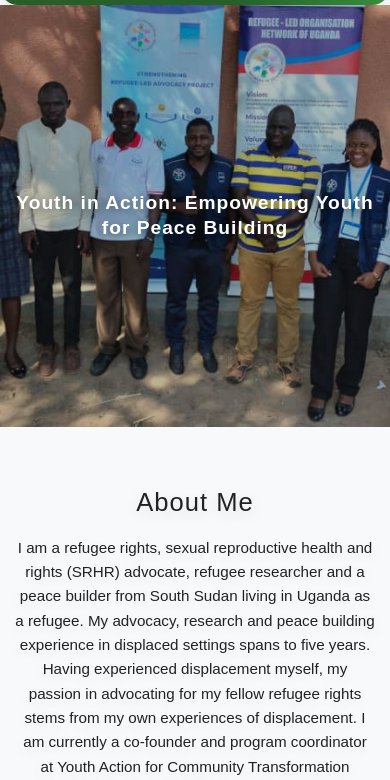
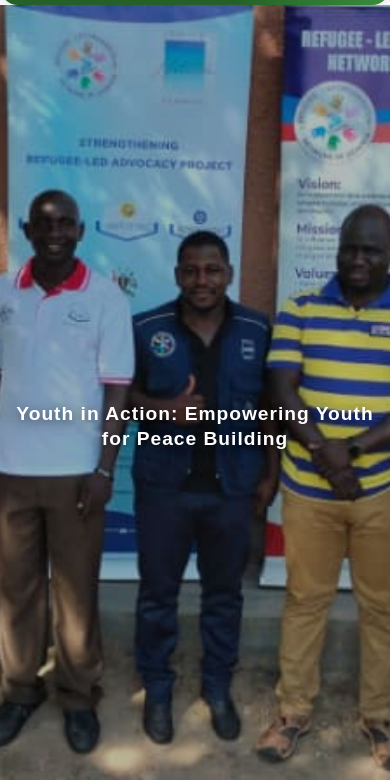
Before and after one commit to stephendhoalmathewwanbang/my-website, a plain HTML site: page index.html in a window 390 px wide. Shown: the part 64-844 px from the top of the page. Drawn offline with nearby package versions, Linux system fonts and the light colour scheme; files that its build step writes are made by us from their sources.

Commit message:
made changes

```diff
--- a/index.html
+++ b/index.html
@@ -328,7 +328,7 @@
       /* Responsive Design - Tablet */
       @media (max-width: 1024px) {
         body {
-          background-attachment: scroll;
+          background-attachment: fixed;
         }
         .header {
           padding: 15px 20px;
@@ -349,11 +349,11 @@
           font-size: 1em;
         }
         .slider-container {
-          height: 80vh;
-          min-height: 350px;
+          height: 100vh;
+          min-height: 400px;
         }
         .slider-images, .slider-images img {
-          height: 80vh;
+          height: 100vh;
         }
         .slider-text {
           font-size: 1.8rem;
@@ -377,7 +377,7 @@
       /* Responsive Design - Mobile Large */
       @media (max-width: 768px) {
         body {
-          background-attachment: scroll;
+          background-attachment: fixed;
           background-size: cover;
         }
         .header {
@@ -434,11 +434,11 @@
           background: rgba(255,255,255,0.2);
         }
         .slider-container {
-          height: 60vh;
-          min-height: 300px;
+          height: 100vh;
+          min-height: 400px;
         }
         .slider-images, .slider-images img {
-          height: 60vh;
+          height: 100vh;
         }
         .slider-text {
           font-size: 1.4rem;
@@ -492,7 +492,7 @@
       /* Responsive Design - Mobile Small */
       @media (max-width: 480px) {
         body {
-          background-attachment: scroll;
+          background-attachment: fixed;
           background-size: cover;
         }
         .header {
@@ -507,11 +507,11 @@
           font-size: 0.85em;
         }
         .slider-container {
-          height: 50vh;
-          min-height: 250px;
+          height: 100vh;
+          min-height: 400px;
         }
         .slider-images, .slider-images img {
-          height: 50vh;
+          height: 100vh;
         }
         .slider-text {
           font-size: 1.2rem;
@@ -565,10 +565,10 @@
       /* Landscape orientation adjustments */
       @media (max-height: 500px) and (orientation: landscape) {
         .slider-container {
-          height: 70vh;
+          height: 100vh;
         }
         .slider-images, .slider-images img {
-          height: 70vh;
+          height: 100vh;
         }
         .slider-text {
           font-size: 1.3rem;
```
Also changed, not shown: about.html (+3 -3 lines), advocacy.html (+3 -3 lines), peace-building.html (+3 -3 lines), projects.html (+3 -3 lines), publications.html (+3 -3 lines), srhr.html (+3 -3 lines).
